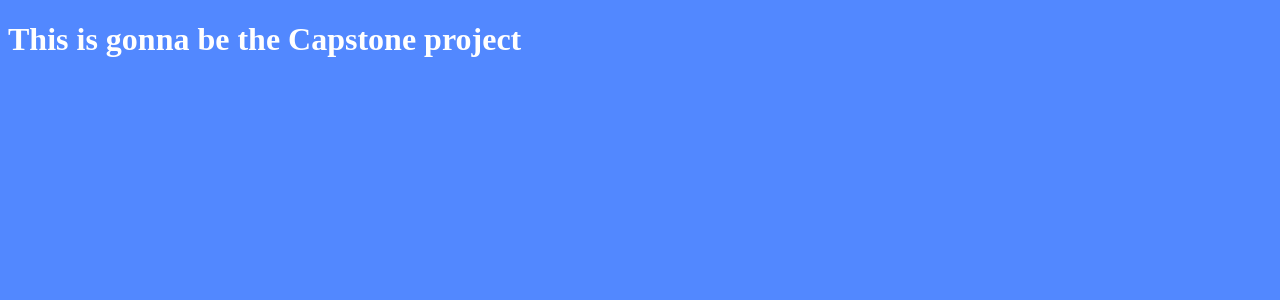
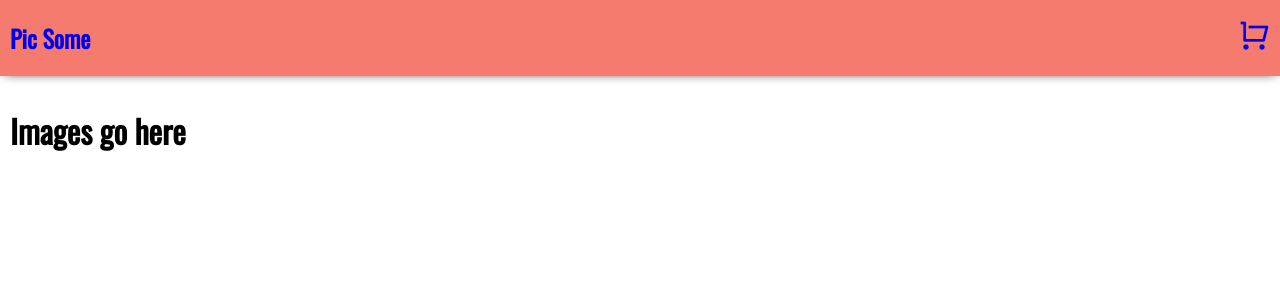
Before and after one commit to exxedridel/router-react-capstone-project, a React app: page / in a window 1280 px wide. Shown: the top 300 px of the page. Built offline with nearby package versions, Linux system fonts and the light colour scheme.

Commit message:
Added: React Router Setup

```diff
--- a/package.json
+++ b/package.json
@@ -34,6 +34,7 @@
     "html-webpack-plugin": "^5.5.0",
     "react": "^18.2.0",
     "react-dom": "^18.2.0",
+    "react-router-dom": "^6.3.0",
     "webpack": "^5.73.0",
     "webpack-cli": "^4.10.0",
     "webpack-dev-server": "^4.9.3"
--- a/public/index.html
+++ b/public/index.html
@@ -1,12 +1,20 @@
 <!DOCTYPE html>
 <html lang="en">
-<head>
-   <meta charset="UTF-8">
-   <meta http-equiv="X-UA-Compatible" content="IE=edge">
-   <meta name="viewport" content="width=device-width, initial-scale=1.0">
-   <title>New React</title>
-</head>
-<body>
-   <div id="root"></div>
-</body>
+  <head>
+    <meta charset="UTF-8" />
+    <meta http-equiv="X-UA-Compatible" content="IE=edge" />
+    <meta name="viewport" content="width=device-width, initial-scale=1.0" />
+    <link
+      href="https://fonts.googleapis.com/css?family=Oswald&display=swap"
+      rel="stylesheet"
+    />
+    <link
+      href="https://cdn.jsdelivr.net/npm/remixicon@2.3.0/fonts/remixicon.css"
+      rel="stylesheet"
+    />
+    <title>Pic Some</title>
+  </head>
+  <body>
+    <div id="root"></div>
+  </body>
 </html>
--- /dev/null
+++ b/src/App.jsx
@@ -0,0 +1,21 @@
+import React from "react";
+import { Routes, Route } from "react-router-dom";
+import "./styles/global.scss";
+import Header from "./components/Header";
+import Cart from "./pages/Cart";
+import Photos from "./pages/Photos";
+
+const App = () => {
+  return (
+    <div>
+      <Header />
+
+      <Routes>
+        <Route exact path="/" element={<Photos />} />
+        <Route path="cart" element={<Cart />} />
+      </Routes>
+    </div>
+  );
+};
+
+export default App;
--- a/src/components/App.jsx
+++ /dev/null
@@ -1,12 +0,0 @@
-import React from "react";
-import "../styles/global.scss";
-
-const App = () => {
-  return (
-    <div>
-      <h1>This is gonna be the Capstone project</h1>
-    </div>
-  );
-};
-
-export default App;
--- /dev/null
+++ b/src/components/Header.jsx
@@ -0,0 +1,17 @@
+import React from "react";
+import { Link } from "react-router-dom";
+
+function Header() {
+  return (
+    <header>
+      <Link to="/">
+        <h2>Pic Some</h2>
+      </Link>
+      <Link to="cart">
+        <i className="ri-shopping-cart-line ri-fw ri-2x"></i>
+      </Link>
+    </header>
+  );
+}
+
+export default Header;
--- a/src/index.js
+++ b/src/index.js
@@ -1,9 +1,12 @@
 import React from "react";
 import ReactDOM from "react-dom/client";
-import App from "./components/App";
+import { HashRouter as Router } from "react-router-dom";
+import App from "./App";
 
-const root = ReactDOM.createRoot(
-   document.getElementById("root")
+const root = ReactDOM.createRoot(document.getElementById("root"));
+
+root.render(
+  <Router>
+    <App />
+  </Router>
 );
-
-root.render(<App />);
--- /dev/null
+++ b/src/pages/Cart.jsx
@@ -0,0 +1,11 @@
+import React from "react"
+
+function Cart() {
+    return (
+        <main className="cart-page">
+            <h1>Check out</h1>
+        </main>
+    )
+}
+
+export default Cart
--- /dev/null
+++ b/src/pages/Photos.jsx
@@ -0,0 +1,11 @@
+import React from "react"
+
+function Photos() {
+    return (
+        <main className="photos">
+            <h1>Images go here</h1>
+        </main>
+    )
+}
+
+export default Photos
--- a/src/styles/global.scss
+++ b/src/styles/global.scss
@@ -1,6 +1,145 @@
-$brand-color: rgba(0, 81, 255, 0.678);
+:root {
+  --black: #150605;
+  --red: #ea453c;
+  --pink: #f47b6e;
+  --light-blue: #effbfe;
+  --blue: #ace6ec;
+}
 
+html,
 body {
-   background-color: $brand-color;
-   color: white;
+  font-family: "Oswald", sans-serif;
+  margin: 0;
+  padding: 0;
 }
+
+main.photos {
+  padding: 10px;
+  display: grid;
+  grid-gap: 2px;
+  grid-auto-rows: 100px;
+  grid-template-columns: repeat(auto-fit, minmax(100px, 1fr));
+  grid-auto-flow: dense;
+}
+
+main.cart-page {
+  padding: 10px;
+}
+
+.cart-page > h1 {
+  text-align: center;
+}
+
+.cart-page .total-cost {
+  text-align: right;
+  font-size: 1.3em;
+}
+
+.cart-page div.order-button {
+  display: flex;
+  justify-content: center;
+}
+
+div.order-button > button {
+  border-color: var(--black);
+  cursor: pointer;
+  padding: 15px;
+  transition: all 0.2s ease-in-out;
+}
+
+div.order-button > button:focus {
+  outline: none;
+}
+
+div.order-button > button:disabled {
+  border-color: lightgray;
+}
+
+.cart-item {
+  display: flex;
+  justify-content: space-between;
+  align-items: center;
+  margin: 20px 0;
+}
+
+.cart-item img {
+  margin-right: auto;
+  margin-left: 10px;
+}
+
+img.image-grid {
+  width: 100%;
+  height: 100%;
+  object-fit: cover;
+}
+
+.image-container {
+  position: relative;
+}
+
+.favorite {
+  color: var(--red);
+  font-size: 1.2rem;
+  position: absolute;
+  top: 5px;
+  left: 5px;
+  cursor: pointer;
+}
+
+.ri-heart-fill {
+  opacity: 0.7;
+}
+
+.ri-delete-bin-line,
+.ri-delete-bin-fill {
+  font-size: 1.3em;
+  cursor: pointer;
+}
+
+.cart {
+  color: var(--blue);
+  font-size: 1.2rem;
+  position: absolute;
+  top: 5px;
+  right: 5px;
+  cursor: pointer;
+}
+
+.wide {
+  grid-column: span 2;
+}
+
+.tall {
+  grid-row: span 2;
+}
+
+.big {
+  grid-column: span 2;
+  grid-row: span 2;
+}
+
+header {
+  display: flex;
+  justify-content: space-between;
+  align-items: center;
+  background-color: var(--pink);
+  color: var(--light-blue);
+  padding: 0 10px;
+  -webkit-box-shadow: 0px 2px 10px -5px rgba(21, 6, 5, 1);
+  -moz-box-shadow: 0px 2px 10px -5px rgba(21, 6, 5, 1);
+  box-shadow: 0px 2px 10px -5px rgba(21, 6, 5, 1);
+}
+
+a {
+  text-decoration: none;
+}
+
+a:visited {
+  color: var(--light-blue);
+}
+a:hover {
+  color: var(--light-blue);
+}
+a:active {
+  color: var(--light-blue);
+}
```
Also changed, not shown: 1 other file (tests, documents, lock files or other folders).
